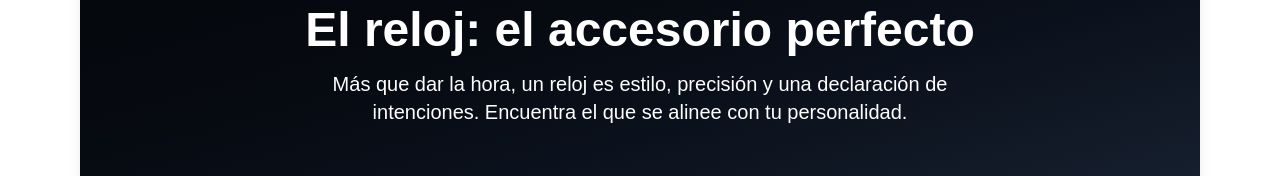
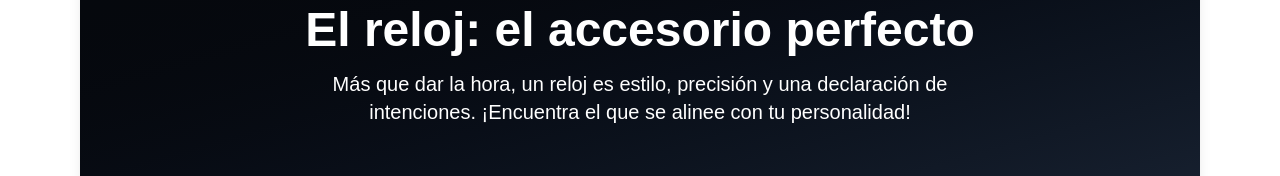
Before and after one commit to eugenioej/CRUD-Relojes, a Next.js app: page / in a window 1280 px wide. Shown: the part 122-298 px from the top of the page. Built offline with nearby package versions, Linux system fonts and the light colour scheme; no server answers; the database is empty.

Commit message:
Update page.tsx

```diff
--- a/src/app/page.tsx
+++ b/src/app/page.tsx
@@ -18,7 +18,7 @@ export default function HomePage() {
             El reloj: el accesorio perfecto
           </h1>
           <p className="text-lg md:text-xl max-w-2xl mx-auto">
-            Más que dar la hora, un reloj es estilo, precisión y una declaración de intenciones. Encuentra el que se alinee con tu personalidad.
+            Más que dar la hora, un reloj es estilo, precisión y una declaración de intenciones. ¡Encuentra el que se alinee con tu personalidad!
           </p>
         </div>
       </section>
```
